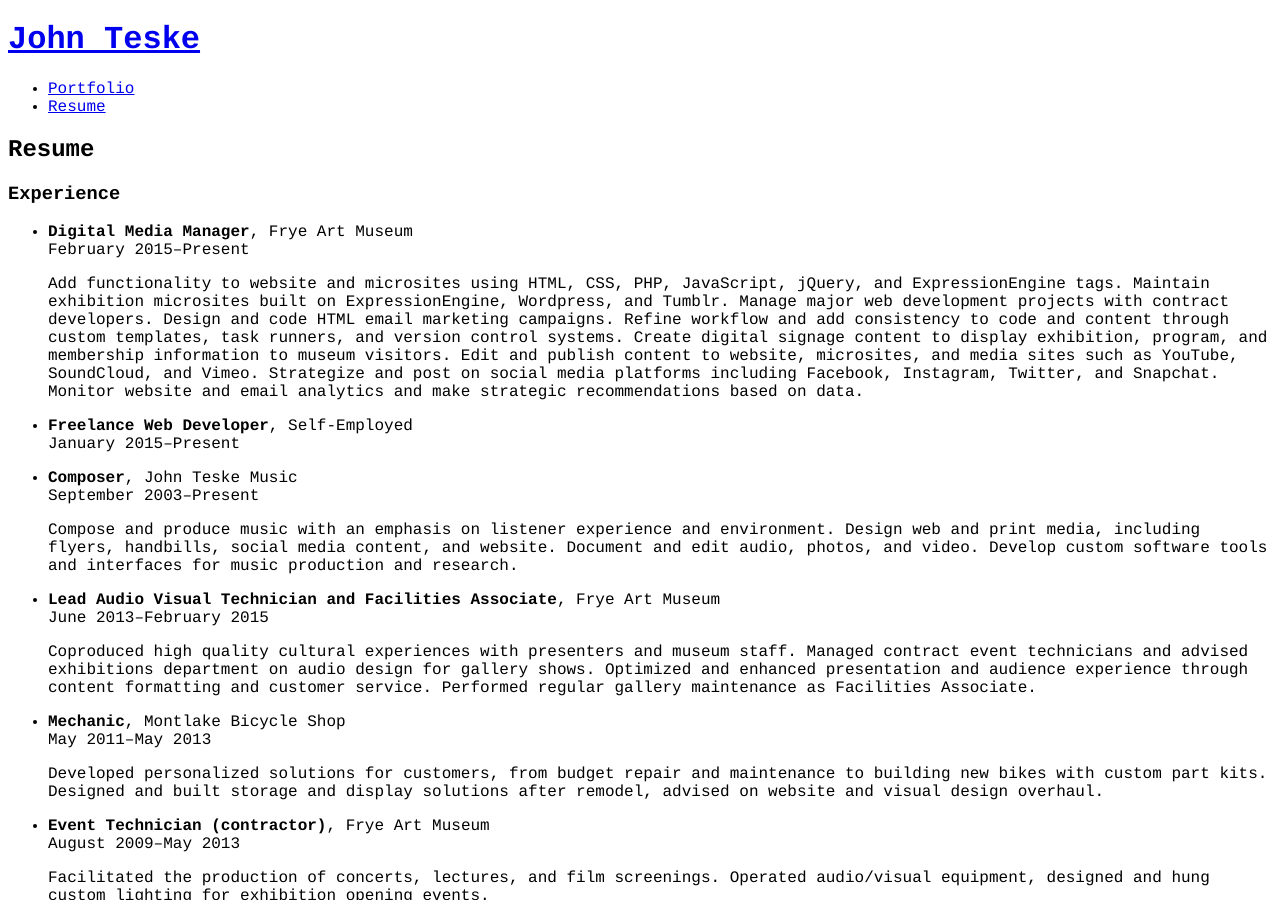
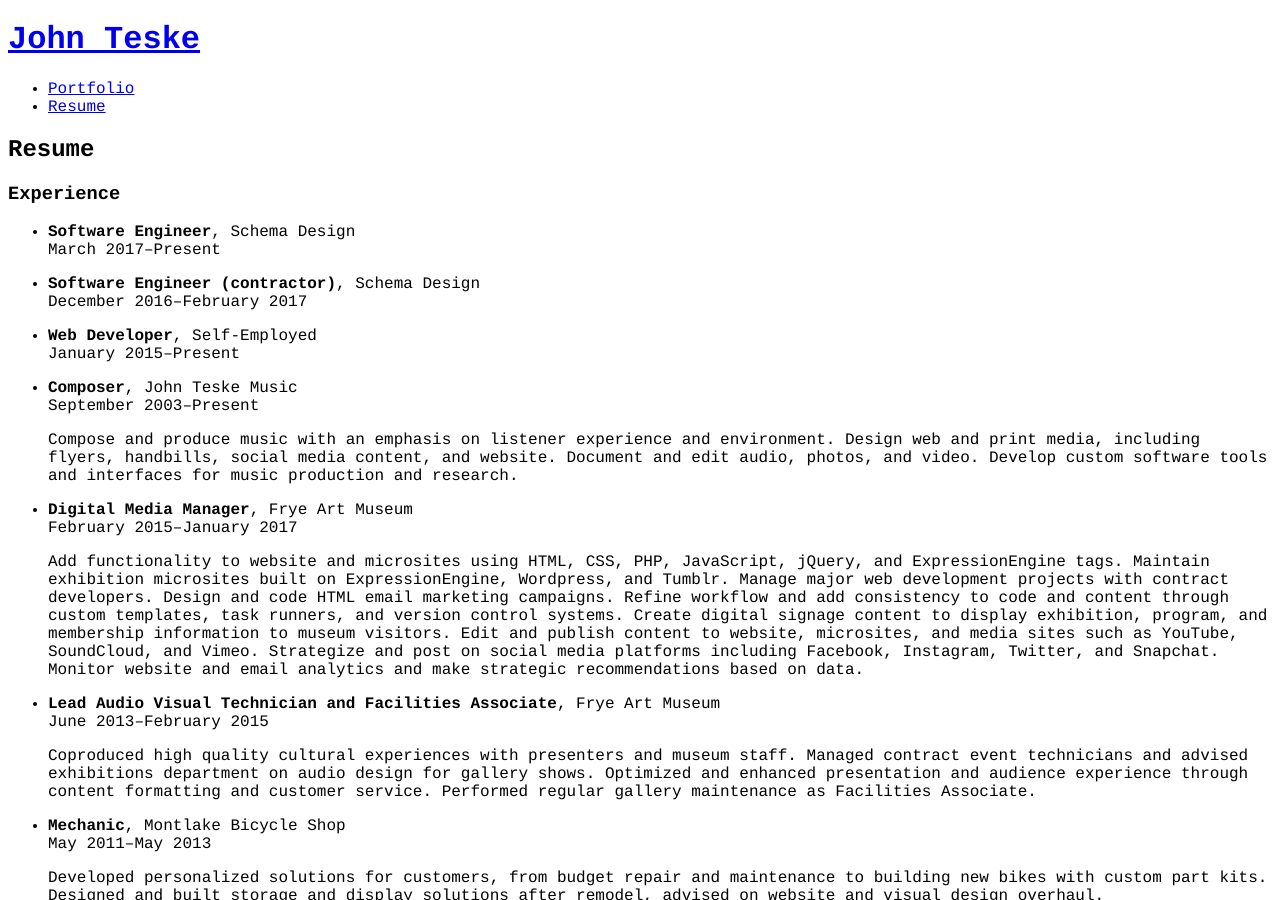
Before and after one commit to johnteske/johnteske.github.io, a Jekyll site: the page built from resume.html, in a window 1280 px wide and 900 px high. Built offline with Jekyll 4.4.1, drawn with Linux system fonts in a browser that asks for light colours; some of the changed lines change nothing that is shown.

Commit message:
Update resume.json

```diff
--- a/_data/resume.json
+++ b/_data/resume.json
@@ -29,25 +29,19 @@
     },
     "work": [
         {
-            "company": "Frye Art Museum",
-            "position": "Digital Media Manager",
-            "website": "http://fryemuseum.org",
-            "startDate": "2015-02-09",
-            "summary": "
-                Add functionality to website and microsites using HTML, CSS, PHP, JavaScript, jQuery, and ExpressionEngine tags.
-                Maintain exhibition microsites built on ExpressionEngine, Wordpress, and Tumblr.
-                Manage major web development projects with contract developers.
-                Design and code HTML email marketing campaigns.
-                Refine workflow and add consistency to code and content through custom templates, task runners, and version control systems.
-                Create digital signage content to display exhibition, program, and membership information to museum visitors.
-                Edit and publish content to website, microsites, and media sites such as YouTube, SoundCloud, and Vimeo.
-                Strategize and post on social media platforms including Facebook, Instagram, Twitter, and Snapchat.
-                Monitor website and email analytics and make strategic recommendations based on data.
-                "
+            "company": "Schema Design",
+            "position": "Software Engineer",
+            "startDate": "2017-03-01"
+        },
+        {
+            "company": "Schema Design",
+            "position": "Software Engineer (contractor)",
+            "startDate": "2016-12-01",
+            "endDate": "2017-02-28"
         },
         {
             "company": "Self-Employed",
-            "position": "Freelance Web Developer",
+            "position": "Web Developer",
             "startDate": "2015-01-01"
         },
         {
@@ -60,6 +54,24 @@
                 Design web and print media, including flyers, handbills, social media content, and website.
                 Document and edit audio, photos, and video.
                 Develop custom software tools and interfaces for music production and research.
+                "
+        },
+        {
+            "company": "Frye Art Museum",
+            "position": "Digital Media Manager",
+            "website": "http://fryemuseum.org",
+            "startDate": "2015-02-09",
+            "endDate": "2017-01-31",
+            "summary": "
+                Add functionality to website and microsites using HTML, CSS, PHP, JavaScript, jQuery, and ExpressionEngine tags.
+                Maintain exhibition microsites built on ExpressionEngine, Wordpress, and Tumblr.
+                Manage major web development projects with contract developers.
+                Design and code HTML email marketing campaigns.
+                Refine workflow and add consistency to code and content through custom templates, task runners, and version control systems.
+                Create digital signage content to display exhibition, program, and membership information to museum visitors.
+                Edit and publish content to website, microsites, and media sites such as YouTube, SoundCloud, and Vimeo.
+                Strategize and post on social media platforms including Facebook, Instagram, Twitter, and Snapchat.
+                Monitor website and email analytics and make strategic recommendations based on data.
                 "
         },
         {
```
